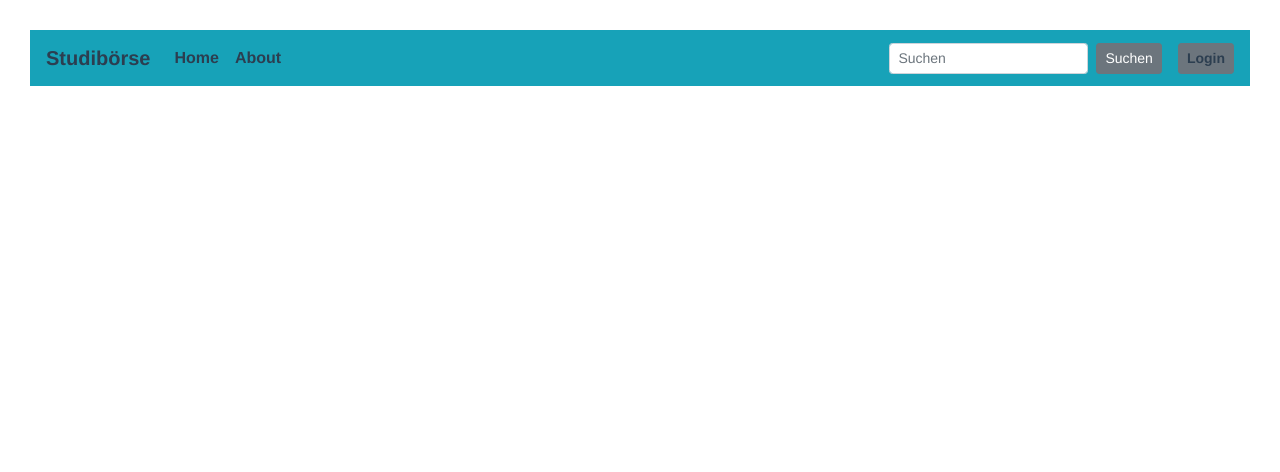
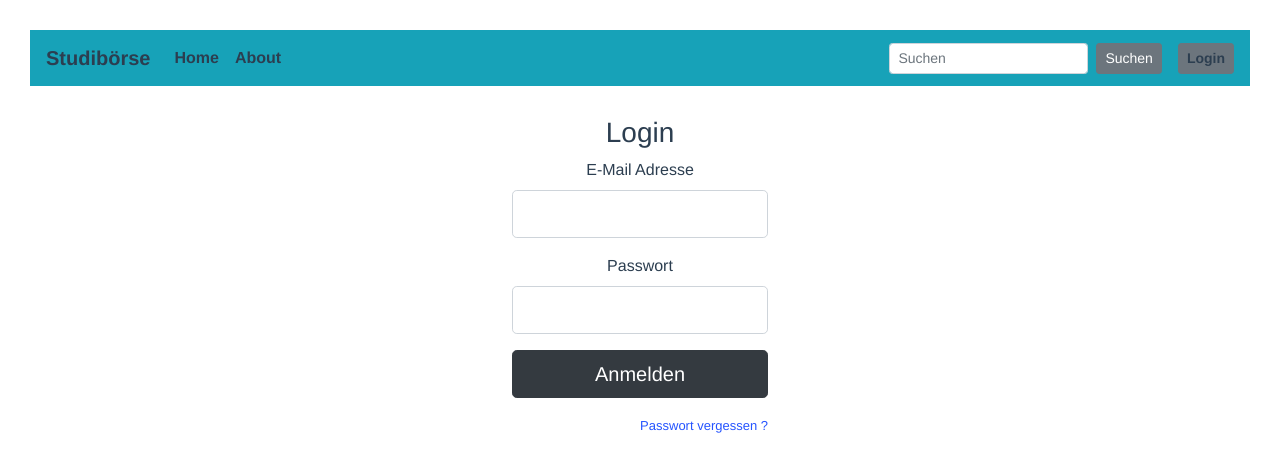
Before and after one commit to Softwareprojekt2021/frontend_web, a Vue app: page /login in a window 1280 px wide. Shown: the top 472 px of the page. Built offline with nearby package versions, Linux system fonts and the light colour scheme.

Commit message:
Login Seite ist fertig das könnt ihr euch mal angucken. Dort sind jedoch noch keine Funktionen drinne

```diff
--- a/public/index.html
+++ b/public/index.html
@@ -1,5 +1,5 @@
 <!DOCTYPE html>
-<html lang="">
+<html lang="de">
   <head>
     <meta charset="utf-8">
     <meta http-equiv="X-UA-Compatible" content="IE=edge">
--- a/src/components/Searchbar.vue
+++ b/src/components/Searchbar.vue
@@ -44,7 +44,7 @@ export default {};
 </script>
 
 <style lang="scss" scoped>
-button{
+button {
   margin-right: 1rem;
 }
 </style>
--- a/src/main.js
+++ b/src/main.js
@@ -5,6 +5,7 @@ import "./plugins/bootstrap-vue";
 import App from "./App.vue";
 import router from "./router";
 import store from "./store";
+import '@/assets/css/main.css'
 
 Vue.config.productionTip = false;
 
--- a/src/router/index.js
+++ b/src/router/index.js
@@ -19,6 +19,11 @@ const routes = [
     component: () =>
       import(/* webpackChunkName: "about" */ "../views/About.vue"),
   },
+  {
+    path: "/login",
+    name: "Login",
+    component: () => import("../views/Login.vue"),
+  },
 ];
 
 const router = new VueRouter({
--- a/src/views/Login.vue
+++ b/src/views/Login.vue
@@ -1,16 +1,140 @@
 <template>
-  <div class="login">
-    <h1>LOGIN PAGE</h1>
-    <br><br><br><br><br><br>
-    <h1>LOGIN PAGE2</h1>
+  <div class="login" id="login">
+    <form>
+      <h3>Login</h3>
+
+      <div class="form-group">
+        <label>E-Mail Adresse</label>
+        <input type="email" class="form-control form-control-lg" />
+      </div>
+
+      <div class="form-group">
+        <label>Passwort</label>
+        <input type="password" class="form-control form-control-lg" />
+      </div>
+
+      <button type="submit" class="btn btn-dark btn-lg btn-block">
+        Anmelden
+      </button>
+
+      <p class="forgot-password text-right mt-2 mb-4">
+        <router-link to="/forgot-password">Passwort vergessen ?</router-link>
+      </p>
+    </form>
   </div>
 </template>
 
 <script>
 // @ is an alias to /src
-
 export default {
-  name: "Login",
-  components: {},
+  data() {
+    return {};
+  },
 };
 </script>
+
+<style lang="scss" scoped>
+.login,
+.vertical-center {
+  width: 20%;
+  height: 100%;
+  margin: auto;
+}
+
+.navbar-light {
+  background-color: #ffffff;
+  box-shadow: 0px 14px 80px rgba(34, 35, 58, 0.2);
+}
+
+.vertical-center {
+  display: flex;
+  text-align: left;
+  justify-content: center;
+  flex-direction: column;
+}
+
+.inner-block {
+  width: 450px;
+  margin: auto;
+  background: #ffffff;
+  box-shadow: 0px 14px 80px rgba(34, 35, 58, 0.2);
+  padding: 40px 55px 45px 55px;
+  border-radius: 15px;
+  transition: all .3s;
+}
+
+.vertical-center .form-control:focus {
+  border-color: #2554FF;
+  box-shadow: none;
+}
+
+.vertical-center h3 {
+  text-align: center;
+  margin: 0;
+  line-height: 1;
+  padding-bottom: 20px;
+}
+
+label {
+  font-weight: 500;
+}
+
+.forgot-password,
+.forgot-password a {
+  text-align: right;
+  font-size: 13px;
+  padding-top: 10px;
+  color: #7a7a7a;
+  margin: 0;
+}
+
+.forgot-password a {
+  color: #2554FF;
+}
+
+.social-icons {
+  text-align: center;
+  font-family: "Open Sans";
+  font-weight: 300;
+  font-size: 1.5em;
+  color: #222222;
+}
+
+.social-icons ul {
+  list-style: none;
+  margin: 0;
+  padding: 0;
+}
+.social-icons ul li {
+  display: inline-block;
+  zoom: 1;
+  width: 65px;
+  vertical-align: middle;
+  border: 1px solid #e3e8f9;
+  font-size: 15px;
+  height: 40px;
+  line-height: 40px;
+  margin-right: 5px;
+  background: #f4f6ff;
+}
+
+.social-icons ul li a {
+  display: block;
+  font-size: 1.4em;
+  margin: 0 5px;
+  text-decoration: none;
+}
+.social-icons ul li a i {
+  -webkit-transition: all 0.2s ease-in;
+  -moz-transition: all 0.2s ease-in;
+  -o-transition: all 0.2s ease-in;
+  -ms-transition: all 0.2s ease-in;
+  transition: all 0.2s ease-in;
+}
+
+.social-icons ul li a:focus i,
+.social-icons ul li a:active i {
+  transition: none;
+  color: #222222;
+}
+</style>
```
Also changed, not shown: src/assets/css/main.css (added).
